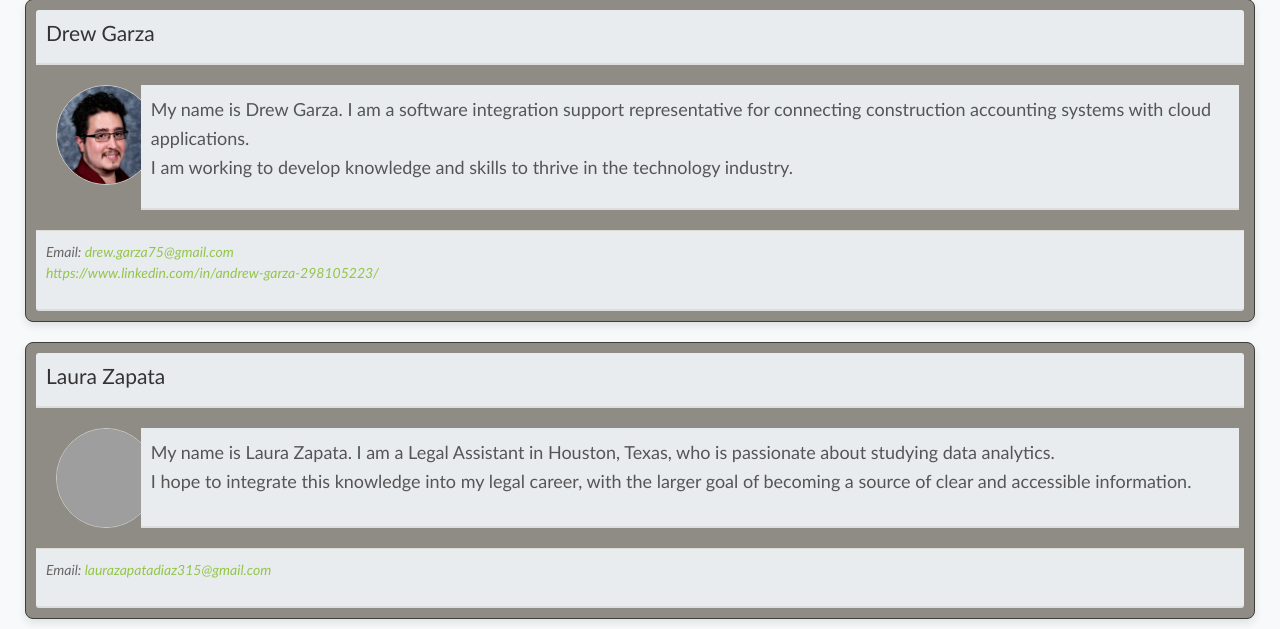
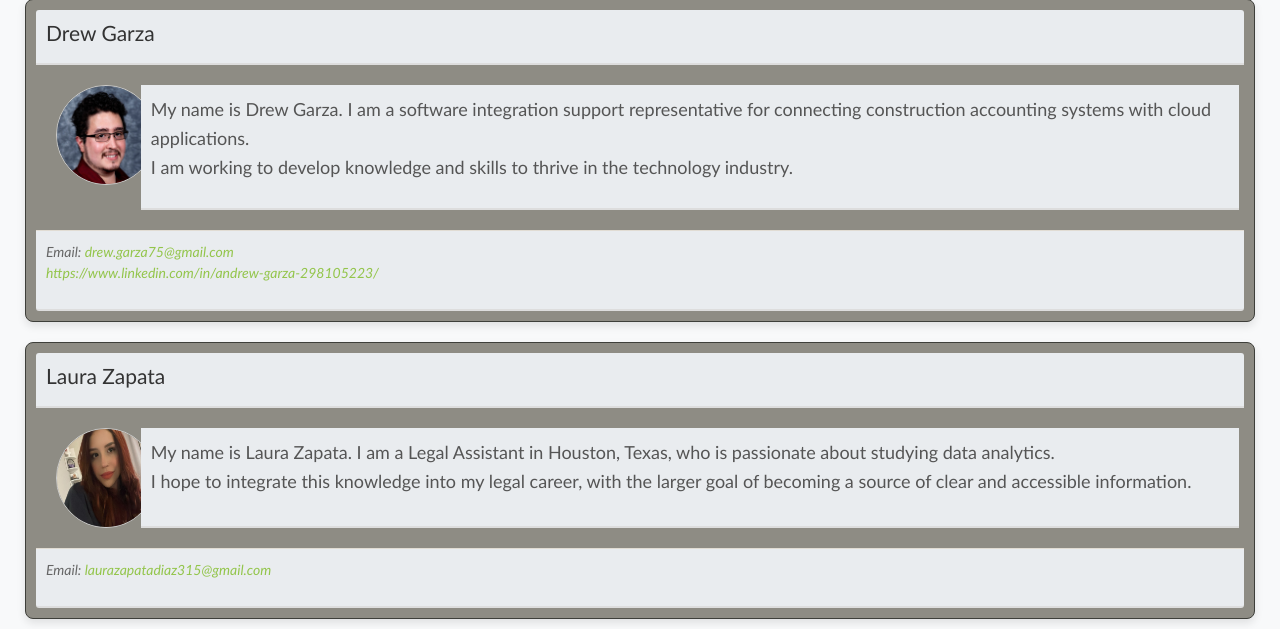
Before and after one commit to KelseyMersinas/Project-4-Group-10, a Flask app: page /aboutus in a window 1280 px wide. Shown: the part 924-1553 px from the top of the page. Run offline with Flask 3, Linux system fonts and the light colour scheme; parts of the project's set-up code (start-up, migrations or seed data) failed here and were passed over; some libraries are stand-ins or nearby versions; grey boxes are pictures that could not be loaded.

Commit message:
Updated AboutUs

```diff
--- a/app/templates/aboutus.html
+++ b/app/templates/aboutus.html
@@ -149,7 +149,7 @@
                     <div class="card-body">
                         <div class="row">
                             <div class="col-md-1">
-                                <img src="static/images/" alt="Profile Picture" class="profile-pic" width="100" height="100"/>
+                                <img src="static/images/laura_pic.jpg" alt="Profile Picture" class="profile-pic" width="100" height="100"/>
                             </div>
                             <div class="col-md-11">
                                 <p>
```
Also changed, not shown: app/static/images/laura_pic.jpg (added).
